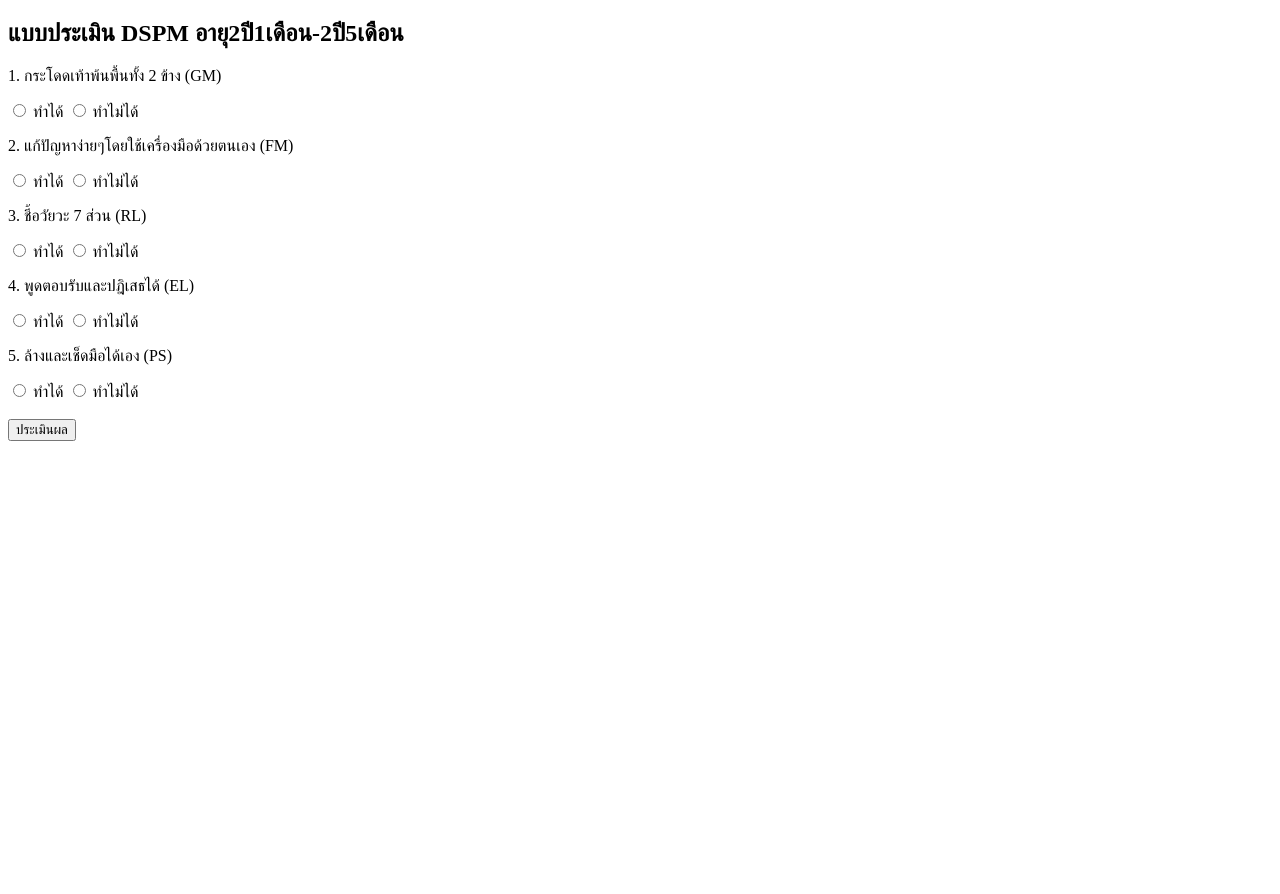
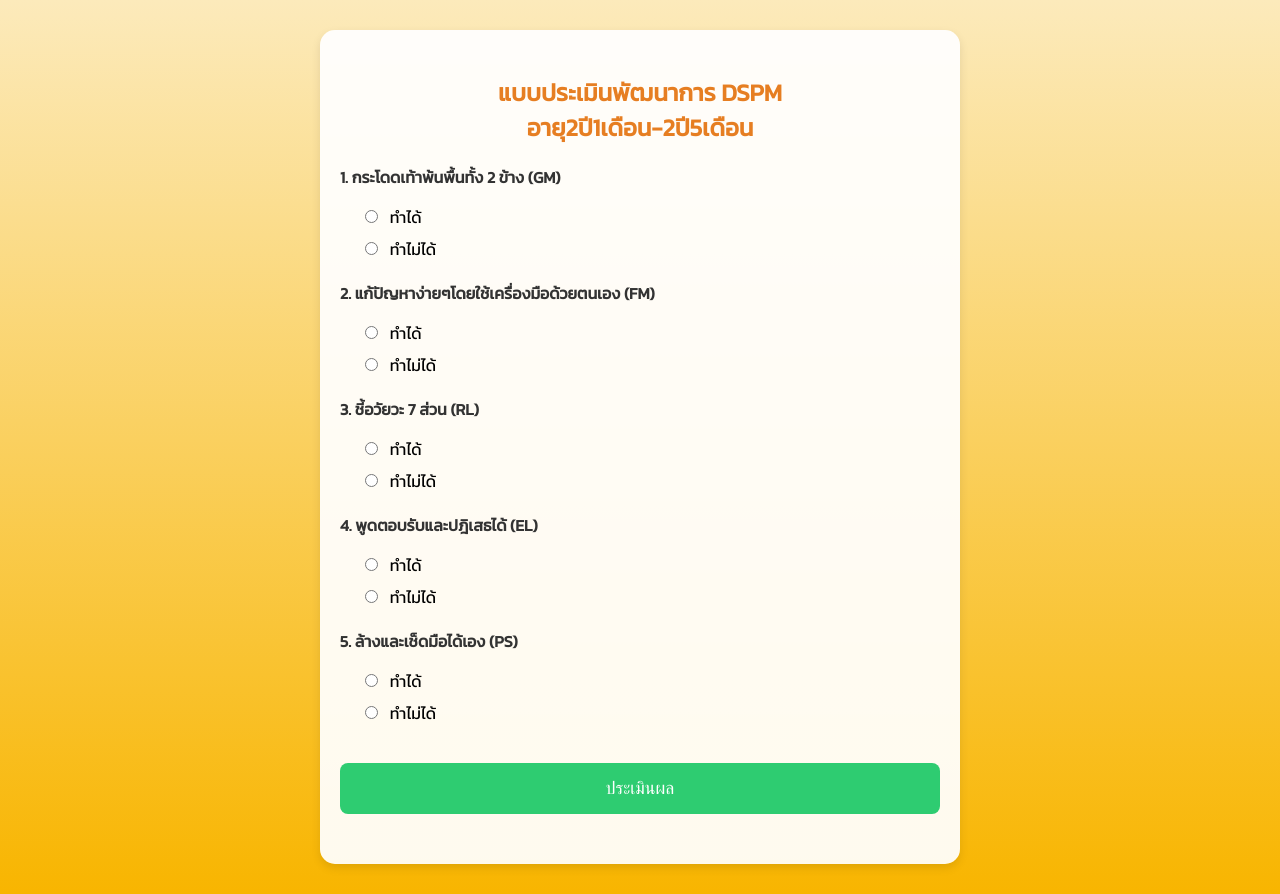
Before and after one commit to NamPCKPB/DSPM, a plain HTML site: page form-2y1m-2y5m.html in a window 1280 px wide. Before the commit the page ends 800 px from the top, so only its background shows below. Drawn offline with Linux system fonts and the light colour scheme.

Commit message:
Add files via upload

```diff
--- a/form-2y1m-2y5m.html
+++ b/form-2y1m-2y5m.html
@@ -3,55 +3,134 @@
 <head>
   <meta charset="UTF-8">
   <title>DSPM - อายุ2ปี1เดือน-2ปี5เดือน</title>
+  <meta name="viewport" content="width=device-width, initial-scale=1">
+  <link href="https://fonts.googleapis.com/css2?family=Kanit&display=swap" rel="stylesheet">
+  <style>
+    body {
+      font-family: 'Kanit', sans-serif;
+      background: linear-gradient(to bottom, #fceabb, #f8b500);
+      margin: 0;
+      padding: 0;
+      display: flex;
+      justify-content: center;
+    }
+
+    .container {
+      background-color: #ffffffee;
+      width: 95%;
+      max-width: 600px;
+      margin: 30px auto;
+      padding: 25px 20px;
+      border-radius: 15px;
+      box-shadow: 0 4px 10px rgba(0, 0, 0, 0.1);
+    }
+
+    h2 {
+      text-align: center;
+      color: #e67e22;
+      margin-bottom: 20px;
+    }
+
+    p {
+      font-weight: bold;
+      margin-top: 20px;
+      color: #333;
+    }
+
+    label {
+      display: block;
+      margin-left: 20px;
+      margin-bottom: 8px;
+    }
+
+    input[type="radio"] {
+      margin-right: 8px;
+    }
+
+    button {
+      margin-top: 30px;
+      width: 100%;
+      background-color: #2ecc71;
+      color: white;
+      border: none;
+      padding: 15px;
+      font-size: 1.1em;
+      border-radius: 8px;
+      cursor: pointer;
+      transition: background-color 0.3s ease;
+    }
+
+    button:hover {
+      background-color: #27ae60;
+    }
+
+    #result {
+      margin-top: 25px;
+      font-size: 1.3em;
+      font-weight: bold;
+      color: #c0392b;
+      text-align: center;
+    }
+
+    .emoji {
+      font-size: 2em;
+      margin-right: 5px;
+    }
+  </style>
 </head>
 <body>
-  <h2>แบบประเมิน DSPM อายุ2ปี1เดือน-2ปี5เดือน</h2>
+
+  <div class="container">
+    <h2>แบบประเมินพัฒนาการ DSPM<br>อายุ2ปี1เดือน-2ปี5เดือน</h2>
     <form id="dspmForm">
       <p>1. กระโดดเท้าพ้นพื้นทั้ง 2 ข้าง (GM) </p>
-    <input type="radio" name="q1" value="1"> ทำได้
-    <input type="radio" name="q1" value="0"> ทำไม่ได้
+      <label><input type="radio" name="q1" value="1"> ทำได้</label>
+      <label><input type="radio" name="q1" value="0"> ทำไม่ได้</label>
 
       <p>2. แก้ปัญหาง่ายๆโดยใช้เครื่องมือด้วยตนเอง (FM) </p>
-    <input type="radio" name="q2" value="1"> ทำได้
-    <input type="radio" name="q2" value="0"> ทำไม่ได้
+      <label><input type="radio" name="q2" value="1"> ทำได้</label>
+      <label><input type="radio" name="q2" value="0"> ทำไม่ได้</label>
 
       <p>3. ชี้อวัยวะ 7 ส่วน (RL) </p>
-    <input type="radio" name="q3" value="1"> ทำได้
-    <input type="radio" name="q3" value="0"> ทำไม่ได้
+      <label><input type="radio" name="q3" value="1"> ทำได้</label>
+      <label><input type="radio" name="q3" value="0"> ทำไม่ได้</label>
 
       <p>4. พูดตอบรับและปฎิเสธได้ (EL) </p>
-    <input type="radio" name="q4" value="1"> ทำได้
-    <input type="radio" name="q4" value="0"> ทำไม่ได้
+      <label><input type="radio" name="q4" value="1"> ทำได้</label>
+      <label><input type="radio" name="q4" value="0"> ทำไม่ได้</label>
 
       <p>5. ล้างและเช็ดมือได้เอง (PS) </p>
-    <input type="radio" name="q5" value="1"> ทำได้
-    <input type="radio" name="q5" value="0"> ทำไม่ได้
+      <label><input type="radio" name="q5" value="1"> ทำได้</label>
+      <label><input type="radio" name="q5" value="0"> ทำไม่ได้</label>
 
-    <br><br>
       <button type="button" onclick="calculateResult()">ประเมินผล</button>
     </form>
 
-  <h3 id="result"></h3>
+    <div id="result"></div>
+  </div>
 
   <script>
     function calculateResult() {
       let score = 0;
       for (let i = 1; i <= 5; i++) {
-        const val = document.querySelector('input[name="q' + i + '"]:checked');
-        if (val) score += parseInt(val.value);
+        const selected = document.querySelector(`input[name="q${i}"]:checked`);
+        if (selected) {
+          score += parseInt(selected.value);
+        }
       }
 
-      let result = "";
+      let resultText = "";
       if (score >= 4) {
-        result = "✅ พัฒนาการปกติ (ตรงกับปิงปองจราจรชีวิต7สี=สีขาว)";
+        resultText = '<span class="emoji">✅</span>พัฒนาการปกติ (สีขาว)';
       } else if (score == 3) {
-        result = "⚠️ เสี่ยงล่าช้า";
+        resultText = '<span class="emoji">⚠️</span>มีความเสี่ยงล่าช้า (สีเหลือง)';
       } else {
-        result = "❗ ควรส่งต่อผู้เชี่ยวชาญ";
+        resultText = '<span class="emoji">❗</span>ควรส่งต่อผู้เชี่ยวชาญ (สีแดง)';
       }
 
-      document.getElementById("result").innerText = result;
+      document.getElementById("result").innerHTML = resultText;
     }
   </script>
+
 </body>
 </html>
```
Lines whose indentation alone changed are shown as unchanged.
